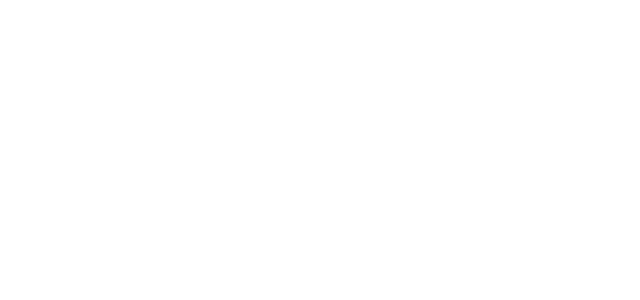
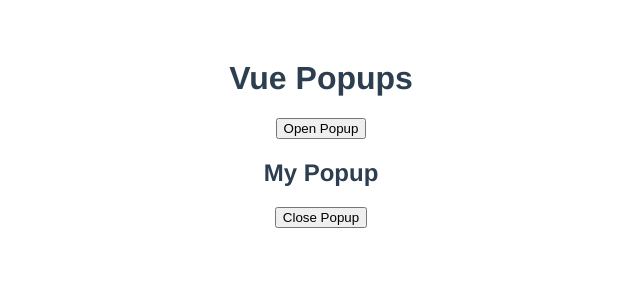
Before and after one commit to drummer-Yurii/vue-popups, a Vue app: page / in a window 1280 px wide. Shown: the top 300 px of the page, without its empty margins (319-959 px from the left). Built offline with nearby package versions, Linux system fonts and the light colour scheme.

Commit message:
create Popup component

```diff
--- a/src/App.vue
+++ b/src/App.vue
@@ -1,13 +1,24 @@
 <template>
-
+  <main>
+    <h1>Vue Popups</h1>
+    <button>Open Popup</button>
+    <ThePopup>
+      <h2>My Popup</h2>
+    </ThePopup>
+  </main>
 </template>
 
 <script>
-
+import ThePopup from './components/ThePopup.vue';
 export default {
   name: 'App',
   components: {
-
+    ThePopup,
+  },
+  setup() {
+    return {
+      ThePopup,
+    }
   }
 }
 </script>
--- /dev/null
+++ b/src/components/ThePopup.vue
@@ -0,0 +1,18 @@
+<template>
+    <div class="popup">
+        <div class="popup-inner">
+            <slot />
+            <button class="popup-close">Close Popup</button>
+        </div>
+    </div>
+</template>
+
+<script>
+    export default {
+        name: 'ThePopup',
+    }
+</script>
+
+<style lang="scss" scoped>
+
+</style>
```
